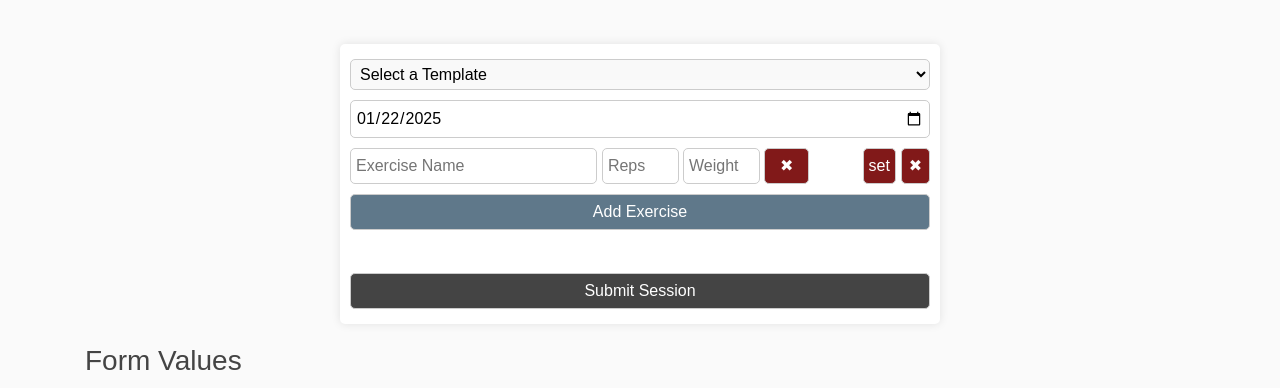
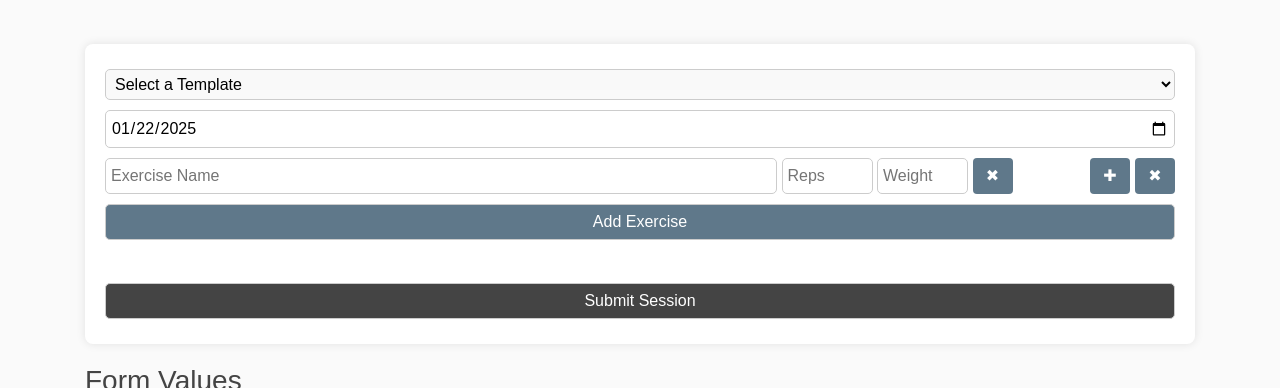
Before and after one commit to chavias/FitnessTracker, a Flask app: page /new_session in a window 1280 px wide. Shown: the part 56-444 px from the top of the page. Run offline with Flask 3, Linux system fonts and the light colour scheme; some libraries are stand-ins or nearby versions.

Commit message:
improved layout through css

```diff
--- a/fitnesstracker/routes.py
+++ b/fitnesstracker/routes.py
@@ -141,28 +141,32 @@ def new_session():
             errors.append("Date is required.")
         if not exercise_names:
             errors.append("At least one exercise is required.")
-        if len(repetitions) != len(weights): #or len(repetitions) != len(exercise_names):
+        if len(repetitions) != len(weights):
             errors.append("Mismatch repetitions and weights count.")
 
         if errors:
             print(f"Form errors: {errors}")
             flash(" ".join(errors), "danger")
-            return render_template('new_session.html', form=form, templates=Template.query.all())
+            return render_template('new_session.html', form=form,
+                                   templates=Template.query.all())
 
         # Process exercises
         exercises = []
         for i, name in enumerate(exercise_names):
+            repetition = int(repetitions[i][0]) if i < len(repetitions) \
+                and isinstance(repetitions[i], list) and repetitions[i] else 0
+            weight = float(weights[i][0]) if i < len(weights)  \
+                and isinstance(weights[i], list) and weights[i] else 0
+
             exercises.append({
                 "name": name,
                 "details": [{
-                    "repetitions": repetitions[i],
-                    "weight": weights[i]
+                    "repetitions": repetition,
+                    "weight": weight,
                 }]
             })
 
-        print(f"Processed exercises: {exercises}")
-
-        # Create a new TrainingSession object and save it
+        # Create a new TrainingSession
         new_session = TrainingSession(
             date=date,
             template_id=template_id,
@@ -170,13 +174,17 @@ def new_session():
                 Exercise(
                     exercise_name=ex["name"],
                     details=[
-                        ExerciseDetails(repetitions=det["repetitions"], weight=det["weight"])
+                        ExerciseDetails(
+                            repetitions=det["repetitions"],
+                            weight=det["weight"]
+                        )
                         for det in ex["details"]
                     ]
                 )
                 for ex in exercises
             ]
         )
+
         db.session.add(new_session)
         db.session.commit()
 
--- a/fitnesstracker/static/main.css
+++ b/fitnesstracker/static/main.css
@@ -38,11 +38,10 @@ h2 {
 /* Content Section */
 .content-section, .template-section {
   background-color: #ffffff;
-  padding: 30px;
+  padding: 20px;
   border-radius: 8px;
   box-shadow: 0 0 10px rgba(0, 0, 0, 0.1);
-  margin-bottom: 20px;
-  max-width: 600px;
+  margin-bottom: 20px auto;
   margin: 20px auto;
 }
 
@@ -97,15 +96,6 @@ tr:nth-child(even) {
   background-color: #f2f2f2;
 }
 
-/* Form Styles */
-form {
-  background-color: #ffffff;
-  padding: 10px;
-  border-radius: 5px;
-  box-shadow: 0 0 10px rgba(0, 0, 0, 0.1);
-  max-width: 600px;
-  margin: 20px auto;
-}
 
 form label {
   font-weight: bold;
@@ -134,7 +124,6 @@ form input[type="date"] {
 form button {
   background-color: #444444;
   color: white;
-  padding: 5px;
   font-size: 16px;
   cursor: pointer;
   text-align: center;
@@ -160,24 +149,42 @@ form button[type="button"]:hover {
 #exercise-list .exercise-row {
   display: flex;
   gap: 5px;
-  align-items: center;
+  align-items: start;
   margin-bottom: 0px;
+
+  /* display: inline-block;
+  vertical-align: middle;
+  margin-bottom: 0px;
+  white-space: nowrap; */
 }
 
 #exercise-list input {
-  flex-grow: 1;
+  flex-grow: 3;
   padding: 5px;
 }
 
 #exercise-list button {
-  width: 45px;
-  background-color: #811919;
+  flex-grow: 0; /* Remove auto-growing behavior */
+  flex-shrink: 0; /* Prevent buttons from shrinking */
+  width: 40px; /* Set a fixed width for all buttons */
+  height: 36px; /* Set a consistent height */
+  background-color: #5f788a;
   color: #fff;
+  border: none;
+  text-align: center;
+  font-size: 16px;
+  border-radius: 4px;
 }
 
 #exercise-list button:hover {
   background-color: #a04e4e;
 }
+
+.details-list button {
+  width: 40px; /* Same width as the other buttons */
+  height: 36px; /* Consistent height */
+}
+
 
 /* Responsive Design */
 @media (max-width: 768px) {
--- a/fitnesstracker/templates/new_session.html
+++ b/fitnesstracker/templates/new_session.html
@@ -1,4 +1,5 @@
 {% extends 'layout.html' %}
+
 
 {% block header %}
 <script>
@@ -61,7 +62,7 @@
         detailRow.innerHTML = `
             <input type="number" name="repetitions[]" style="width: 30%" placeholder="Reps" value="${repetitions}" required>
             <input type="number" name="weight[]" style="width: 30%" placeholder="Weight" value="${weight}" step="0.5" required>
-            <button type="button" class="remove-button" onclick="removeDetailRow(this)">&#10006;</button>
+            <button type="button" onclick="removeDetailRow(this)">&#10006;</button>
         `;
 
         detailsList.appendChild(detailRow);
@@ -101,16 +102,16 @@
         newRow.setAttribute('ondrop', 'drop(event)');
 
         newRow.innerHTML = `
-            <input type="text" name="exercise[]" style="width: 80%" value="${exercise}" placeholder="Exercise Name" oninput="loadLastSession(this, true)" required>
+            <input type="text" name="exercise[]" value="${exercise}" placeholder="Exercise Name" oninput="loadLastSession(this, true)" required>
             <div class="details-list">
                 ${details.map(detail => `<div class='detail-row'>
-                    <input type="number" name="repetitions[]" style="width: 30%" value="${detail.repetitions}" placeholder="Reps" required>
-                    <input type="number" name="weight[]" style="width: 30%" value="${detail.weight}" placeholder="Weight" step="0.5" required>
-                    <button type="button" class="remove-button" onclick="removeDetailRow(this)">&#10006;</button>
+                    <input type="number" name="repetitions[]" style="width: 30%" value="${detail.repetitions}" placeholder="R" required>
+                    <input type="number" name="weight[]" style="width: 30%" value="${detail.weight}" placeholder="W" step="0.5" required>
+                    <button type="button" onclick="removeDetailRow(this)">&#10006;</button>
                 </div>`).join('')}
             </div>
-            <button type="button" onclick="addDetailRow(this.closest('.exercise-row').querySelector('.details-list'), '', '')">Set</button>
-            <button type="button" class="remove-button" onclick="removeExerciseRow(this)">&#10006;</button>
+            <button type="button" onclick="addDetailRow(this.closest('.exercise-row').querySelector('.details-list'), '', '')">&#10010</button>
+            <button type="button" onclick="removeExerciseRow(this)">&#10006</button>
         `;
         console.log(exerciseList);
         exerciseList.appendChild(newRow);
@@ -164,8 +165,8 @@
 {% endblock %}
 
 
-
 {% block content %}
+<div class="content-section">
     <form method="POST">
         {{ form.hidden_tag() }}
 
@@ -176,27 +177,27 @@
             {% endfor %}
         </select>
         <br>
-
         <input type="date" name="date" id="date" required>
-
         <div id="exercise-list">
             {% for exercise_form in form.exercises %}
             <div class="exercise-row">
-            <input type="text" name="exercise[]" style="width: 80%" value="{{ exercise_form.name.data }}" placeholder="Exercise Name" oninput="loadLastSession(this, true)" required>
+                <input type="text" name="exercise[]" value="{{ exercise_form.name.data }}"
+                    placeholder="Exercise Name" oninput="loadLastSession(this, true)" required>
                 <div class="details-list">
                     {% for detail_form in exercise_form.details %}
-                <div class="detail-row">
-                    <input type="number"  name="repetitions[]" style="width: 30%" value="{{ detail_form.repetitions.data }}" placeholder="Reps" required>
-                    <input type="number" name="weight[]" style="width: 30%" value="{{ detail_form.weight.data }}" placeholder="Weight" step="0.5" required>
-                    <!-- {{ detail_form.repetitions.label }} {{ detail_form.repetitions }}
-                    {{ detail_form.weight.label }} {{ detail_form.weight }} -->
+                    <!-- <div class="detail-row"> -->
+                        <input type="number" name="repetitions[]" style="width: 30%"
+                            value="{{ detail_form.repetitions.data }}" placeholder="Reps" required>
+                        <input type="number" name="weight[]" style="width: 30%" value="{{ detail_form.weight.data }}"
+                            placeholder="Weight" step="0.5" required>
                         {{ detail_form.csrf_token }}
-                    <button type="button" class="remove-button" onclick="removeDetailRow(this)">&#10006;</button>
-                </div>
+                        <button type="button" onclick="removeDetailRow(this)">&#10006;</button>
+                    <!-- </div> -->
                     {% endfor %}
                 </div>
-            <button type="button" onclick="addDetailRow(this.closest('.exercise-row').querySelector('.details-list'), '', '')">set</button>
-            <button type="button" class="remove-button" onclick="removeExerciseRow(this)">&#10006;</button>
+                <button type="button"
+                    onclick="addDetailRow(this.closest('.exercise-row').querySelector('.details-list'), '', '')">&#10010;</button>
+                <button type="button" onclick="removeExerciseRow(this)">&#10006;</button>
             </div>
             {{ exercise_form.csrf_token }}
             {% endfor %}
@@ -204,6 +205,7 @@
         <button type="button" onclick="addExerciseRow()" style="margin-bottom: 1cm;">Add Exercise</button>
         <button type="submit" value="true">Submit Session</button>
     </form>
+</div>
 
 {% if form.errors %}
 <ul>
@@ -212,7 +214,6 @@
     {% endfor %}
 </ul>
 {% endif %}
-
 
 {% if form %}
 <h3>Form Values</h3>
--- a/fitnesstracker/templates/template.html
+++ b/fitnesstracker/templates/template.html
@@ -30,7 +30,7 @@
         <div class="modal-footer">
           <button type="button" class="btn btn-secondary" data-dismiss="modal">Close</button>
           <form action="{{ url_for('delete_template', template_id=template.id) }}" method="POST">
-            <input class="btn btn-danger" type="submit" value="Delete">
+            <input class="btn btn-danger" type="submit" action="{{ url_for('delete_template', template_id=template.id) }}" method="POST" value="Delete">
           </form>
         </div>
       </div>
```
Also changed, not shown: fitnesstracker/templates/templates.html (+6 -59 lines). Lines whose indentation alone changed are shown as unchanged.
